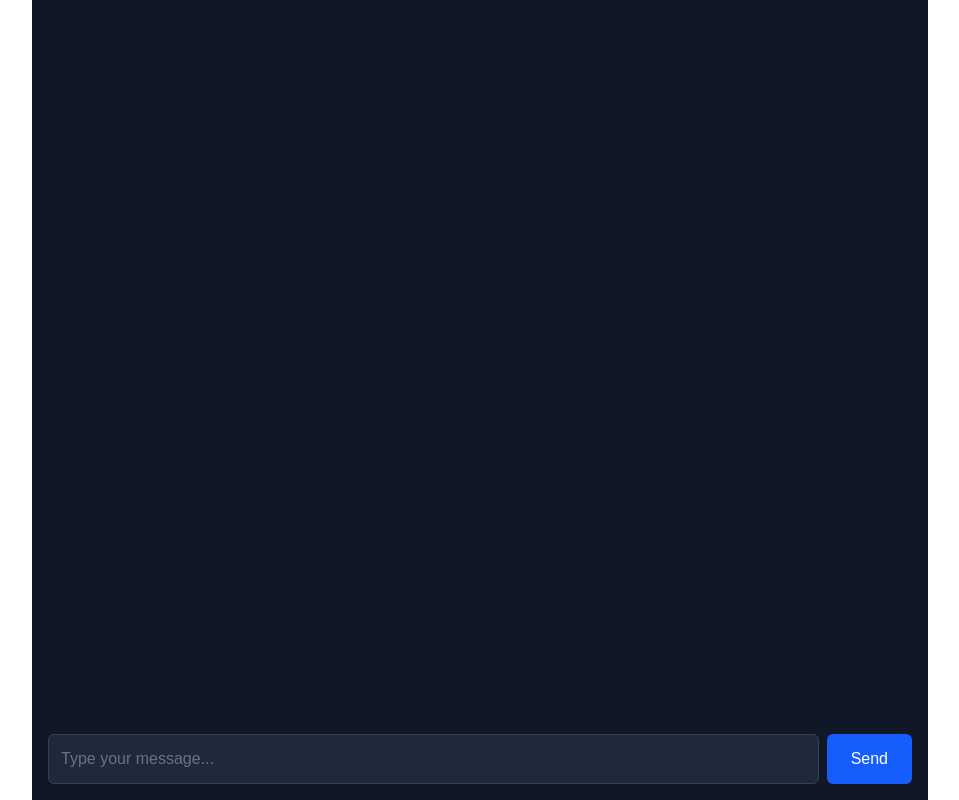
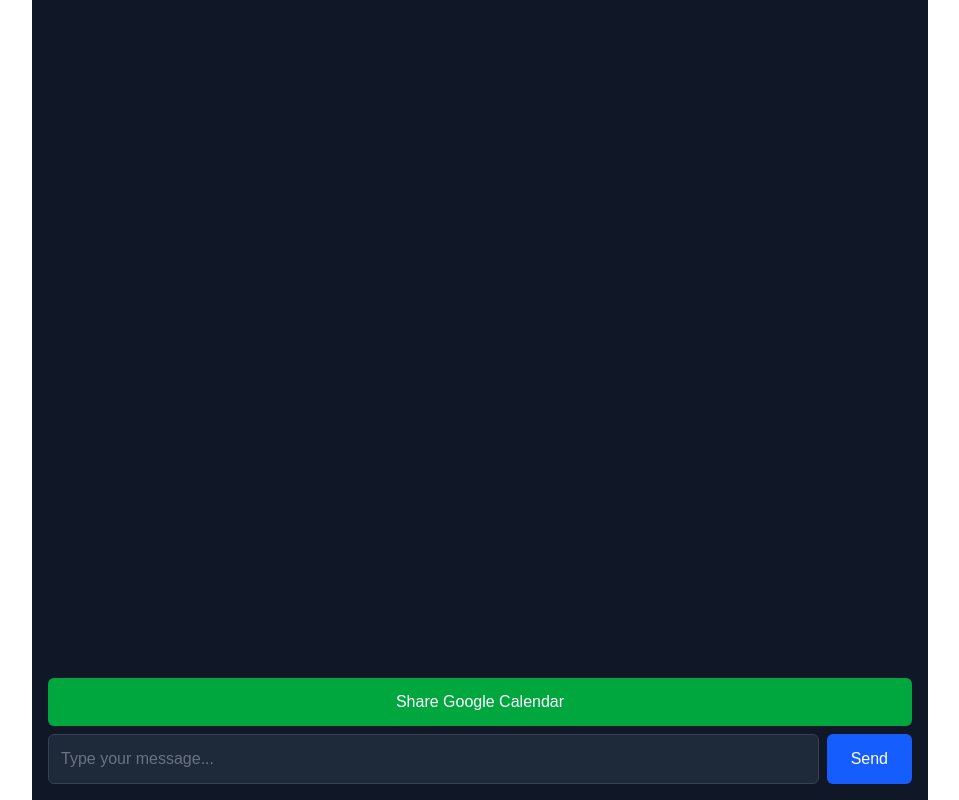
Before and after one commit to Marc3usz/brainplan, a Next.js app: page / in a window 1280 px wide. Shown: the whole page, without its empty margins (160-1119 px from the left). Built offline with nearby package versions, Linux system fonts and the light colour scheme.

Commit message:
integra calendar

```diff
--- a/src/app/components/ChatInterface.tsx
+++ b/src/app/components/ChatInterface.tsx
@@ -8,6 +8,7 @@ export function ChatInterface() {
   const [message, setMessage] = useState("");
   const { messages, sendMessage, isLoading } = useChat();
   const messagesEndRef = useRef<HTMLDivElement>(null);
+  const [isSharing, setIsSharing] = useState(false);
 
   const scrollToBottom = () => {
     messagesEndRef.current?.scrollIntoView({ behavior: "smooth" });
@@ -25,6 +26,60 @@ export function ChatInterface() {
     }
   };
 
+  const handleShareCalendar = async () => {
+    setIsSharing(true);
+    try {
+      // Check if the Google API client is loaded
+      if (!window.gapi) {
+        await loadGoogleApi();
+      }
+
+      // Initialize the Google API client
+      await window.gapi.client.init({
+        apiKey: 'YOUR_API_KEY', // Replace with your actual API key
+        clientId: 'YOUR_CLIENT_ID', // Replace with your actual client ID
+        discoveryDocs: ['https://www.googleapis.com/discovery/v1/apis/calendar/v3/rest'],
+        scope: 'https://www.googleapis.com/auth/calendar.readonly',
+      });
+
+      // Sign in the user
+      const authInstance = window.gapi.auth2.getAuthInstance();
+      await authInstance.signIn();
+
+      // Fetch calendar data
+      const response = await window.gapi.client.calendar.events.list({
+        'calendarId': 'primary',
+        'timeMin': (new Date()).toISOString(),
+        'showDeleted': false,
+        'singleEvents': true,
+        'maxResults': 10,
+        'orderBy': 'startTime'
+      });
+
+      console.log('Google Calendar data:', response.result);
+      alert('Calendar data has been logged to the console.');
+    } catch (error) {
+      console.error('Error sharing calendar:', error);
+      alert('Failed to access Google Calendar. Check console for details.');
+    } finally {
+      setIsSharing(false);
+    }
+  };
+
+  const loadGoogleApi = () => {
+    return new Promise<void>((resolve, reject) => {
+      const script = document.createElement('script');
+      script.src = 'https://apis.google.com/js/api.js';
+      script.onload = () => {
+        window.gapi.load('client:auth2', () => {
+          resolve();
+        });
+      };
+      script.onerror = (error) => reject(error);
+      document.body.appendChild(script);
+    });
+  };
+
   return (
     <div className="flex flex-col h-screen max-w-4xl mx-auto p-4 bg-gray-900 text-gray-100">
       <div className="flex-1 overflow-y-auto mb-4 space-y-4 scrollbar-thin scrollbar-thumb-gray-700 scrollbar-track-gray-800">
@@ -36,6 +91,25 @@ export function ChatInterface() {
         {isLoading && <Message role="assistant" content="" isLoading={true} />}
         <div ref={messagesEndRef} />
       </div>
+
+      <div className="flex flex-col gap-2">
+        <button
+          onClick={handleShareCalendar}
+          disabled={isSharing}
+          className="px-6 py-3 bg-green-600 text-white rounded-md hover:bg-green-700 disabled:bg-gray-600 disabled:cursor-not-allowed transition-colors duration-200 focus:outline-none focus:ring-2 focus:ring-green-500 focus:ring-offset-2 focus:ring-offset-gray-900"
+        >
+          {isSharing ? (
+            <>
+              <svg className="inline-block animate-spin -ml-1 mr-2 h-4 w-4 text-white" xmlns="http://www.w3.org/2000/svg" fill="none" viewBox="0 0 24 24">
+                <circle className="opacity-25" cx="12" cy="12" r="10" stroke="currentColor" strokeWidth="4"></circle>
+                <path className="opacity-75" fill="currentColor" d="M4 12a8 8 0 018-8V0C5.373 0 0 5.373 0 12h4zm2 5.291A7.962 7.962 0 014 12H0c0 3.042 1.135 5.824 3 7.938l3-2.647z"></path>
+              </svg>
+              Connecting to Google Calendar...
+            </>
+          ) : (
+            "Share Google Calendar"
+          )}
+        </button>
 
         <form onSubmit={handleSubmit} className="flex gap-2">
           <input
@@ -54,5 +128,13 @@ export function ChatInterface() {
           </button>
         </form>
       </div>
+    </div>
   );
 }
+
+// Add TypeScript types for the Google API
+declare global {
+  interface Window {
+    gapi: any;
+  }
+}
```
Also changed, not shown: 1 other file (tests, documents, lock files or other folders). Lines whose indentation alone changed are shown as unchanged.
